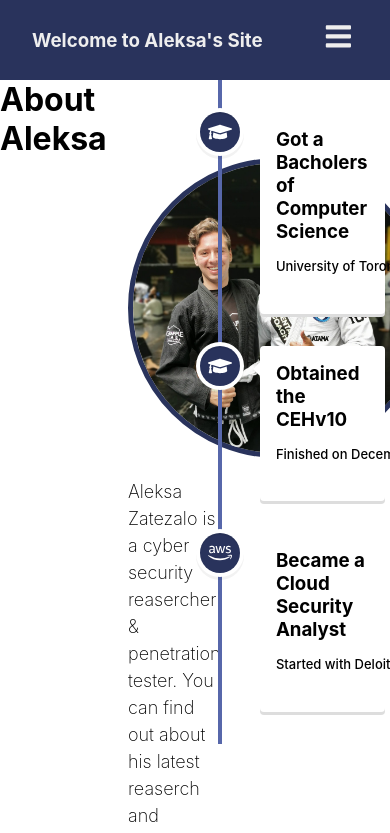
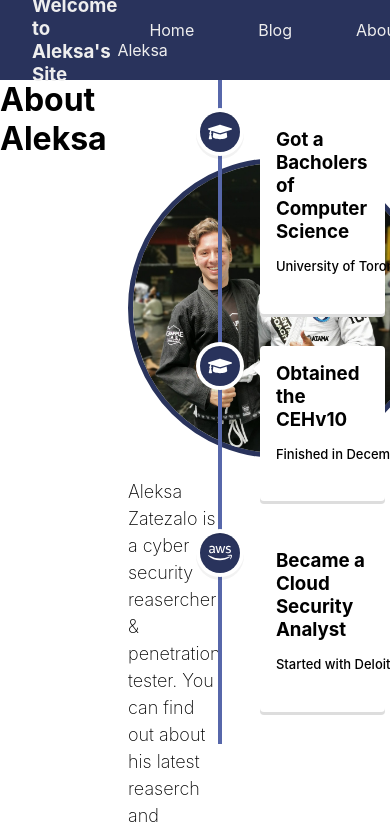
Before and after one commit to AleksaZatezalo/aleksazatezalo.com, a React (Create React App) app in the folder website/: page / in a window 390 px wide. Shown: the top 833 px of the page. Built offline with nearby package versions, Linux system fonts and the light colour scheme.

Commit message:
Almost done about me.

```diff
--- a/website/src/App.js
+++ b/website/src/App.js
@@ -13,7 +13,6 @@ function App() {
     <div className="content-wrap">
       <Navbar/>
       <About/>
-      <Projects/>
       </div>
       <Footer/>
     </div>
--- a/website/src/Components/About/About.js
+++ b/website/src/Components/About/About.js
@@ -20,6 +20,7 @@ function About() {
                                 </img>
                             </div>
                             <div className="row">
+
                                 <p className>
                                             Aleksa Zatezalo is a cyber security reasercher & penetration tester.
                                             You can find out about his latest reaserch and security projects here.
@@ -36,14 +37,14 @@ function About() {
                                     icon={<FaGraduationCap
                                     date='2016-2021'/>}>
                                         <h3>Got a Bacholers of Computer Science </h3>
-                                        <p>University of Toronto - 2016 to 2021</p>
+                                        <p>University of Toronto 2016 to 2021</p>
                                     </VerticalTimelineElement>
                                     <VerticalTimelineElement className="vertical-timeline-element--education"
                                     iconStyle={{background:'#29335C', color:'#fff'}}
                                     icon={<FaGraduationCap
                                     date='2020'/>}>
                                         <h3>Obtained the CEHv10</h3>
-                                        <p>Finished on December 30th 2020</p>
+                                        <p>Finished in December 2020</p>
                                     </VerticalTimelineElement>
                                     <VerticalTimelineElement className="vertical-timeline-element--education"
                                     iconStyle={{background:'#29335C', color:'#fff'}}
--- a/website/src/Components/Footer/Footer.js
+++ b/website/src/Components/Footer/Footer.js
@@ -4,7 +4,12 @@ import "./Footer.css"
 function Footer() {
     return (
         <div className='main-footer'>
-            <div className='container'>
+             <div className='row'>
+                    <p className='col-sm center'>
+                        &copy;{new Date().getFullYear()} Aleksa Zatezalo | All Rights Reserved
+                    </p>
+                </div>
+            {/* <div className='container'>
                 <div className='row'>
                     <div className='col'>
                         <h4>
@@ -36,12 +41,8 @@ function Footer() {
                         </ul>
                     </div>
                 </div>
-                <div className='row'>
-                    <p className='col-sm center'>
-                        &copy;{new Date().getFullYear()} Aleksa Zatezalo | All Rights Reserved
-                    </p>
-                </div>
-            </div>
+
+            </div> */}
         </div>
     );
 }
--- a/website/src/Components/Navbar/Navbar.css
+++ b/website/src/Components/Navbar/Navbar.css
@@ -45,40 +45,3 @@ header .nav-btn {
     opacity: 0;
     font-size: 1.8rem;
 }
-
-@media only screen and (max-width: 1024px) {
-    header .nav-btn {
-        visibility: visible;
-        opacity: 1;
-    }
-
-    header nav{
-        position: fixed;
-        top: 0;
-        left: 0;
-        height: 100%;
-        width: 100%;
-        display: flex;
-        align-items: center;
-        justify-content: center;
-        gap: 1.5rem;
-        background-color: var(--mainColor);
-        transition: 1s;
-        transform: translateY(-100vh);
-        flex-direction: column;
-    }
-
-    header .responsive_nav{
-        transform: none;
-    }
-
-    nav .nav-close-btn {
-        position: absolute;
-        top: 2rem;
-        right: 2rem;
-    }
-
-    nav a{
-        font-size: 1.5rem;
-    }
-}
--- a/website/src/Components/Navbar/Navbar.js
+++ b/website/src/Components/Navbar/Navbar.js
@@ -1,12 +1,8 @@
 import {useRef} from "react";
-import {FaBars, FaTimes} from "react-icons/fa";
 import"./Navbar.css";
 
 function Navbar() {
     const navRef = useRef();
-    const showNavBar = () => {
-        navRef.current.classList.toggle("responsive_nav");
-    }
 
     return (
         <header>
@@ -15,13 +11,8 @@ function Navbar() {
                 <a href ="/#">Home</a>
                 <a href ="/#">Blog</a>
                 <a href ="/#">About Aleksa</a>
-                <button className="nav-btn nav-close-btn" onClick={showNavBar}>
-                    <FaTimes/>
-                </button>
             </nav>
-            <button className="nav-btn" onClick={showNavBar}>
-                <FaBars/>
-            </button>
+
         </header>
     );
 }
```
